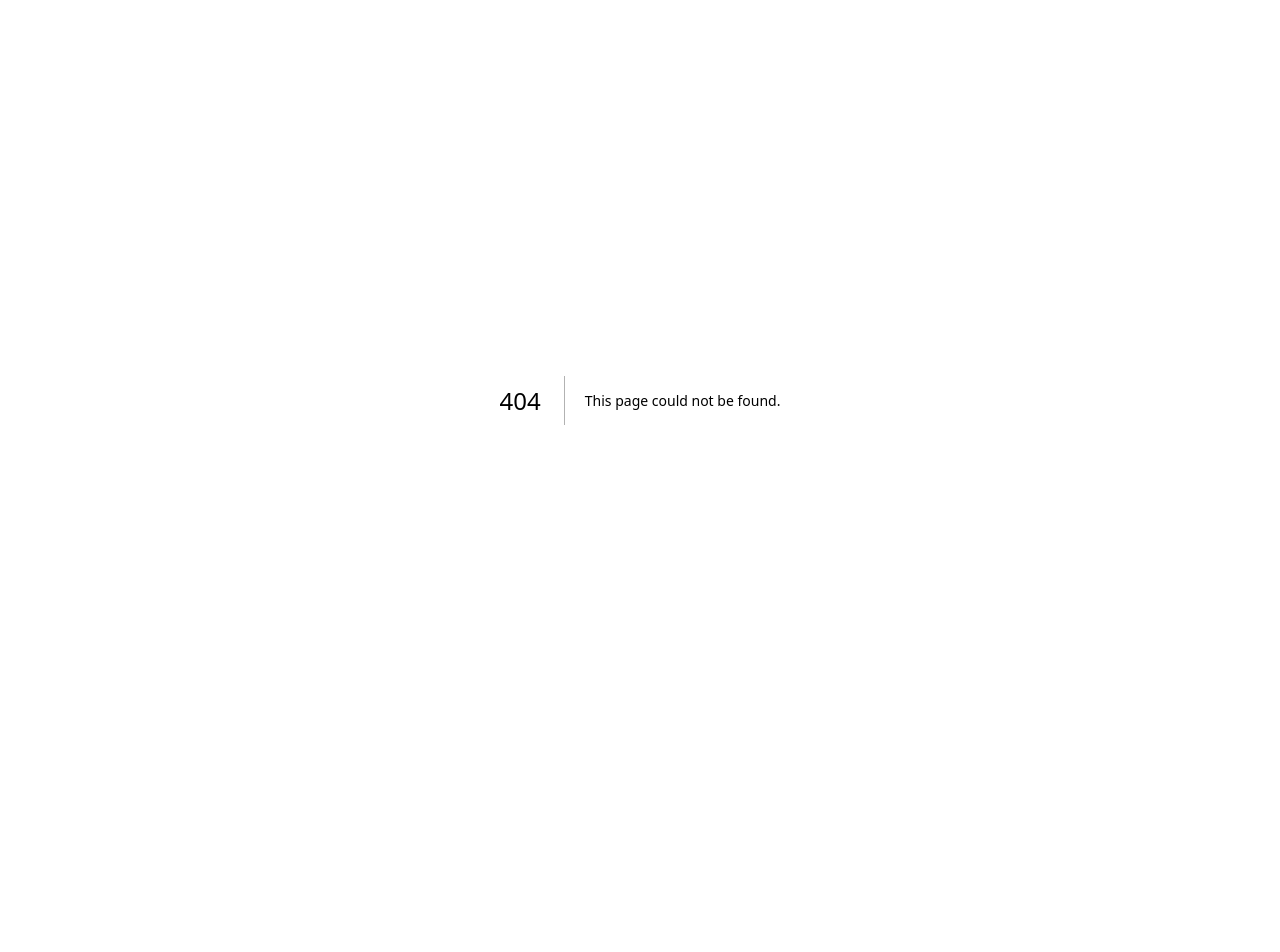
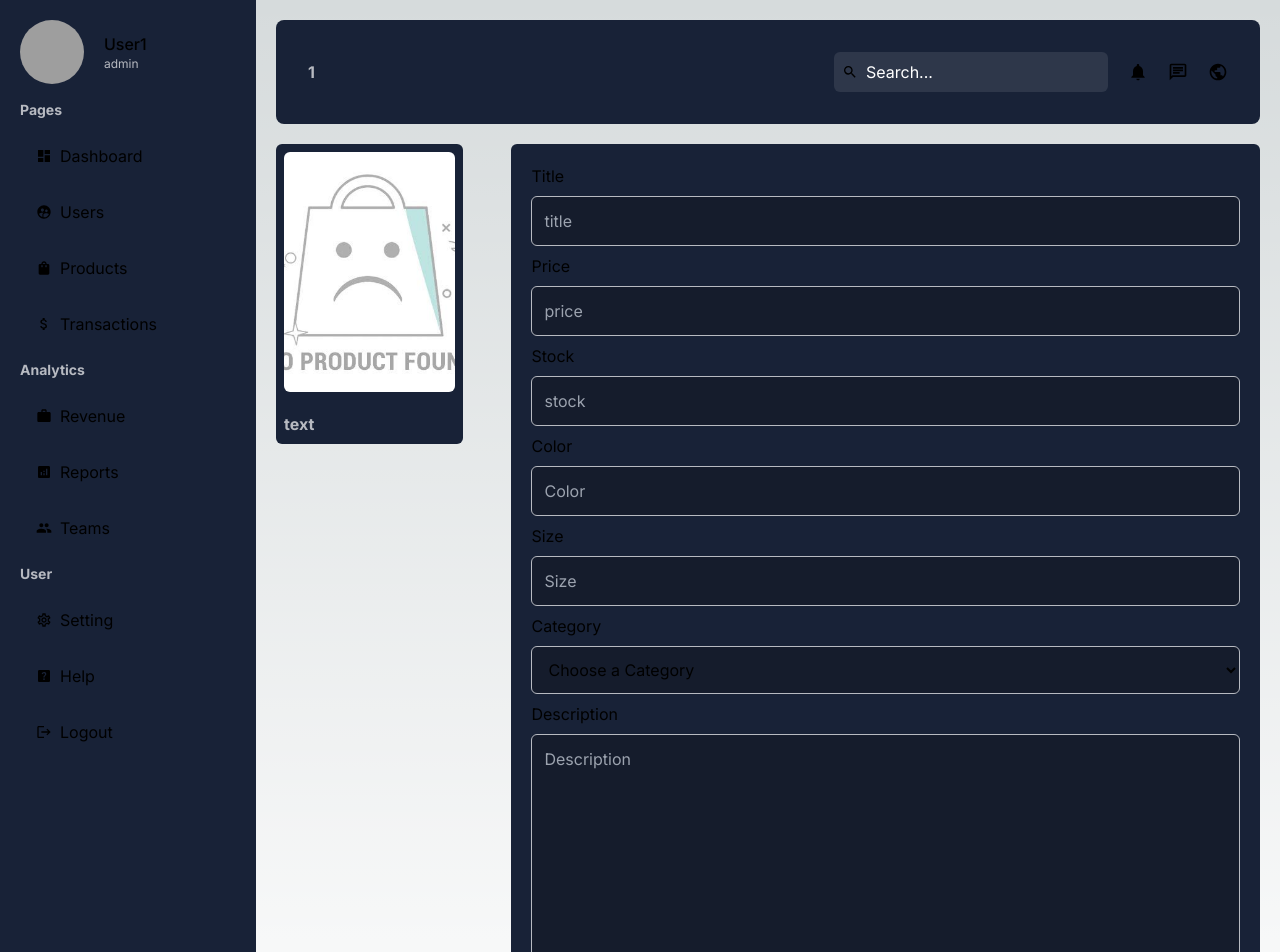
Before and after one commit to Shaghayegh-93/AdminDashboard, a Next.js app: page /dashboard/products/1 in a window 1280 px wide. Before the commit this address had no page. Shown: the top 952 px of the page. Before the commit the page ends 800 px from the top, so only its background shows below. Built offline with nearby package versions, Linux system fonts and the light colour scheme; grey boxes are pictures that could not be loaded.

Commit message:
add dynamic page for every product

```diff
--- /dev/null
+++ b/src/app/dashboard/products/[id]/page.jsx
@@ -0,0 +1,100 @@
+"use client";
+import React from "react";
+import Image from "next/image";
+import { useParams } from "next/navigation";
+
+const SingleProductPage = () => {
+  //   const params = useParams();
+  //   console.log("params", params);
+
+  return (
+    <div className="flex basis-full gap-12 mt-5">
+      <div className="bg-bg-color-soft h-max p-2 rounded-md font-bold basis-1/5 text-text-color-soft ">
+        <div className="relative w-full h-60  rounded-md overflow-hidden mb-5">
+          <Image
+            className="object-cover"
+            fill
+            alt="userIamge"
+            src="/noproduct.jpg"
+          />
+        </div>
+        text
+      </div>
+
+      <div className="bg-bg-color-soft p-5 rounded-md basis-4/5">
+        <form className="flex flex-col gap-2  ">
+          <label htmlFor="title">Title</label>
+          <input
+            className="bg-bg-color p-3 border border-text-color-soft outline-none w-full rounded-md"
+            type="text"
+            name="title"
+            placeholder="title"
+          />
+
+          <label htmlFor="price">Price</label>
+          <input
+            className="bg-bg-color p-3 border border-text-color-soft outline-none w-full rounded-md"
+            type="number"
+            name="price"
+            placeholder="price"
+          />
+          <label htmlFor="stock">Stock</label>
+          <input
+            className="bg-bg-color p-3 border border-text-color-soft outline-none w-full rounded-md"
+            type="number"
+            name="stock"
+            placeholder="stock"
+          />
+
+          <label htmlFor="color">Color</label>
+          <input
+            className="bg-bg-color p-3 border border-text-color-soft outline-none w-full rounded-md"
+            type="text"
+            name="color"
+            placeholder="Color"
+          />
+          <label htmlFor="size">Size</label>
+          <input
+            className="bg-bg-color p-3 border border-text-color-soft outline-none w-full rounded-md"
+            type="number"
+            name="size"
+            placeholder="Size"
+          />
+          <label htmlFor="category">Category</label>
+
+          <select
+            name="category"
+            id="category"
+            placeholder="Choose a Category"
+            className=" w-full bg-bg-color p-3  border border-text-color-soft  rounded-md outline-none"
+          >
+            <option value="general">Choose a Category</option>
+            <option value="electoronic">Electoronic</option>
+            <option value="kitchen">kitchen</option>
+            <option value="phone">Phone</option>
+            <option value="laptop">Laptop</option>
+            <option value="manitor">Manitor</option>
+          </select>
+
+          <label htmlFor="email">Description</label>
+          <textarea
+            placeholder="Description"
+            name="desc"
+            id="desc"
+            rows="10"
+            className="bg-bg-color p-3 border border-text-color-soft outline-none w-full rounded-md"
+          />
+
+          <button
+            type="submit"
+            className="bg-teal-600 p-3 rounded-md w-full  font-medium text-xl border-none mt-5"
+          >
+            Update
+          </button>
+        </form>
+      </div>
+    </div>
+  );
+};
+
+export default SingleProductPage;
```
